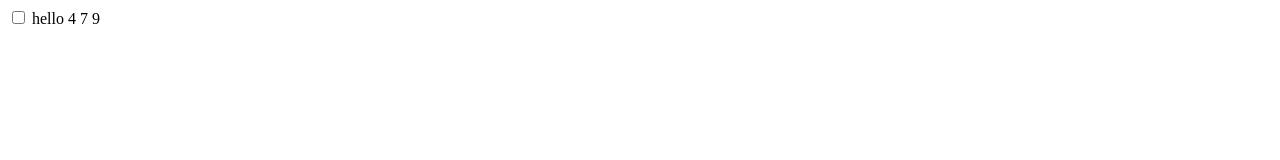
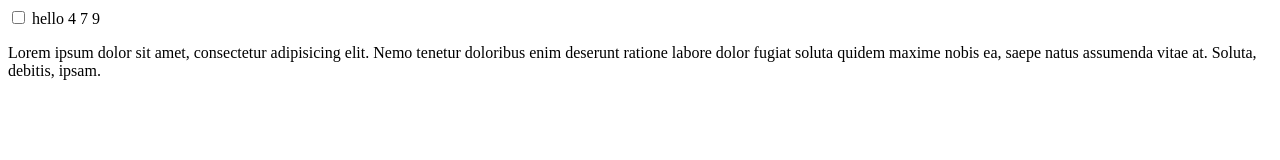
Before and after one commit to zukk9/angular_test, a plain HTML site: page index.html in a window 1280 px wide. Drawn offline with nearby package versions, Linux system fonts and the light colour scheme.

Commit message:
commit 3

```diff
--- a/index.html
+++ b/index.html
@@ -10,6 +10,7 @@
   {{2+2}}
   {{2+5}}
   {{2+7}}
+  <p>Lorem ipsum dolor sit amet, consectetur adipisicing elit. Nemo tenetur doloribus enim deserunt ratione labore dolor fugiat soluta quidem maxime nobis ea, saepe natus assumenda vitae at. Soluta, debitis, ipsam.</p>
     <!-- <div ng-controller="defaultCtrl as ctrl">
       <label>Имя:</label>
       <input type="text" ng-model="yourName">
```
